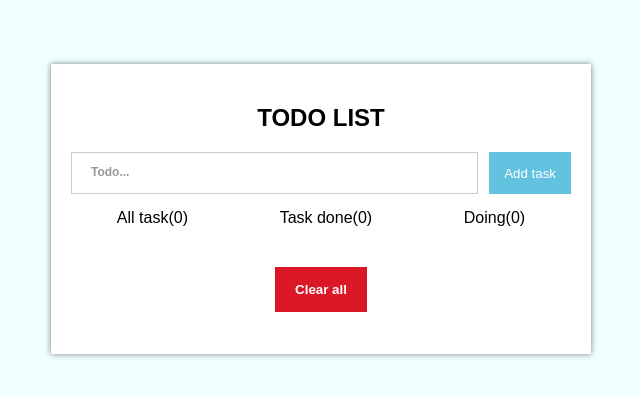
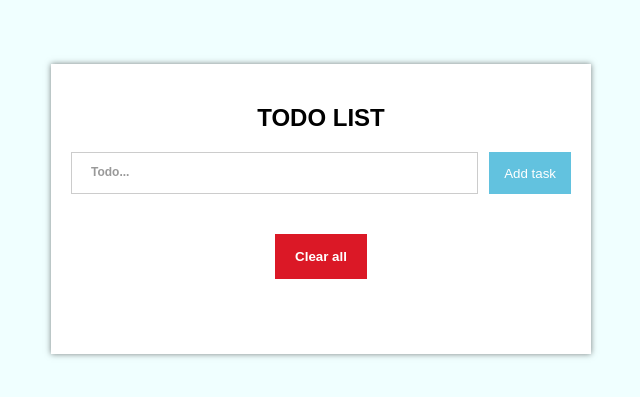
Before and after one commit to huu1712/todo-list, a plain HTML site: page index.html in a window 1280 px wide. Shown: the part 191-588 px from the top of the page, without its empty margins (319-959 px from the left). Drawn offline with nearby package versions, Linux system fonts and the light colour scheme.

Commit message:
Update index.html

```diff
--- a/index.html
+++ b/index.html
@@ -21,11 +21,11 @@
         <button class="add" @click="add(newTask)">Add task</button>
     </div>
 
-    <div class="total">
+<!--     <div class="total">
         <p class="all-task">All task({{listTask.length}})</p>
         <p class="task-done">Task done({{listTaskDone.length}})</p>
         <p class="task-doing">Doing({{listTask.length - listTaskDone.length}})</p>
-    </div>
+    </div> -->
 
     <ul>
         <li class="item-todo" v-for="(item, index) in listTask" :key="index">
```
